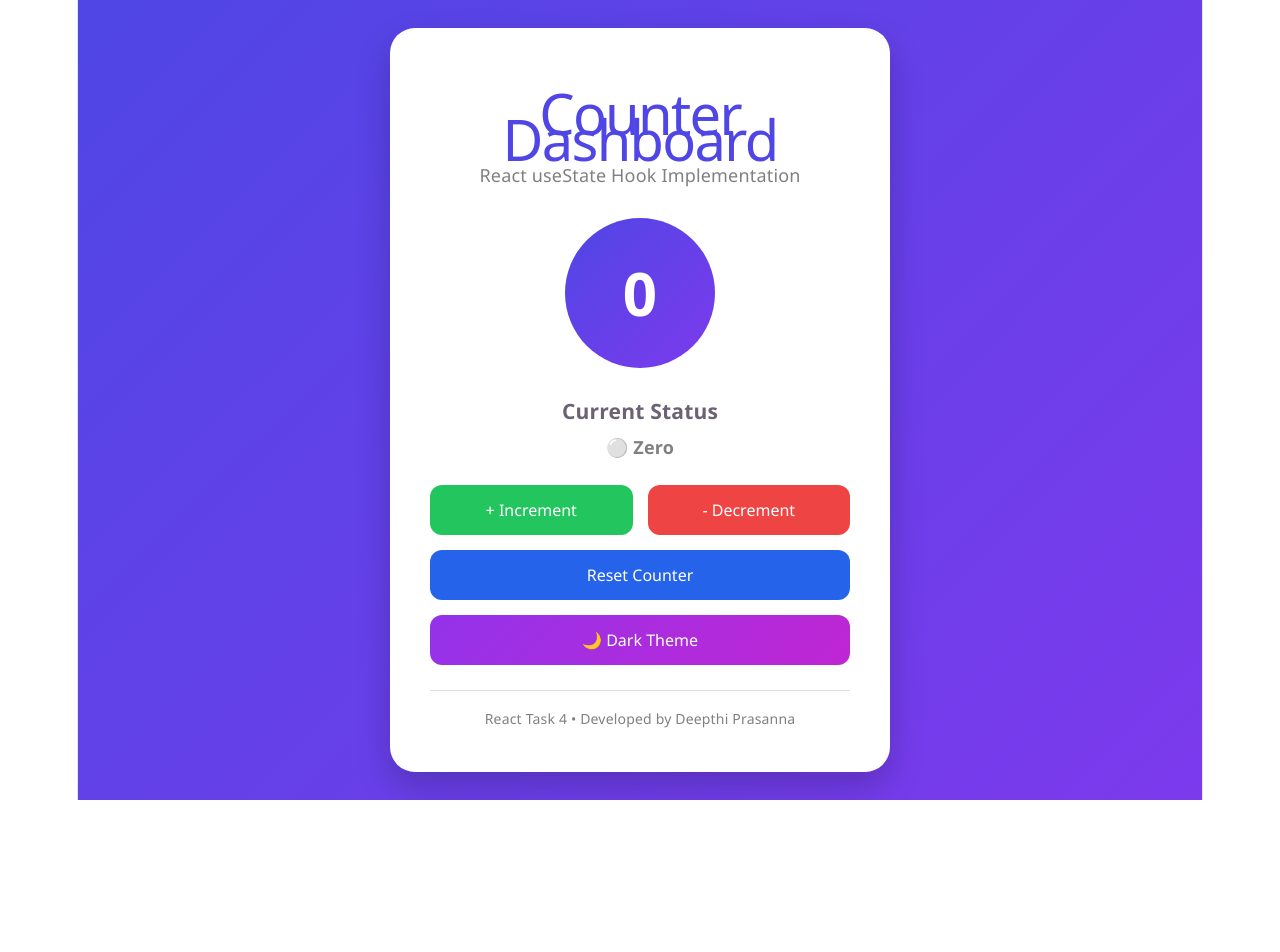
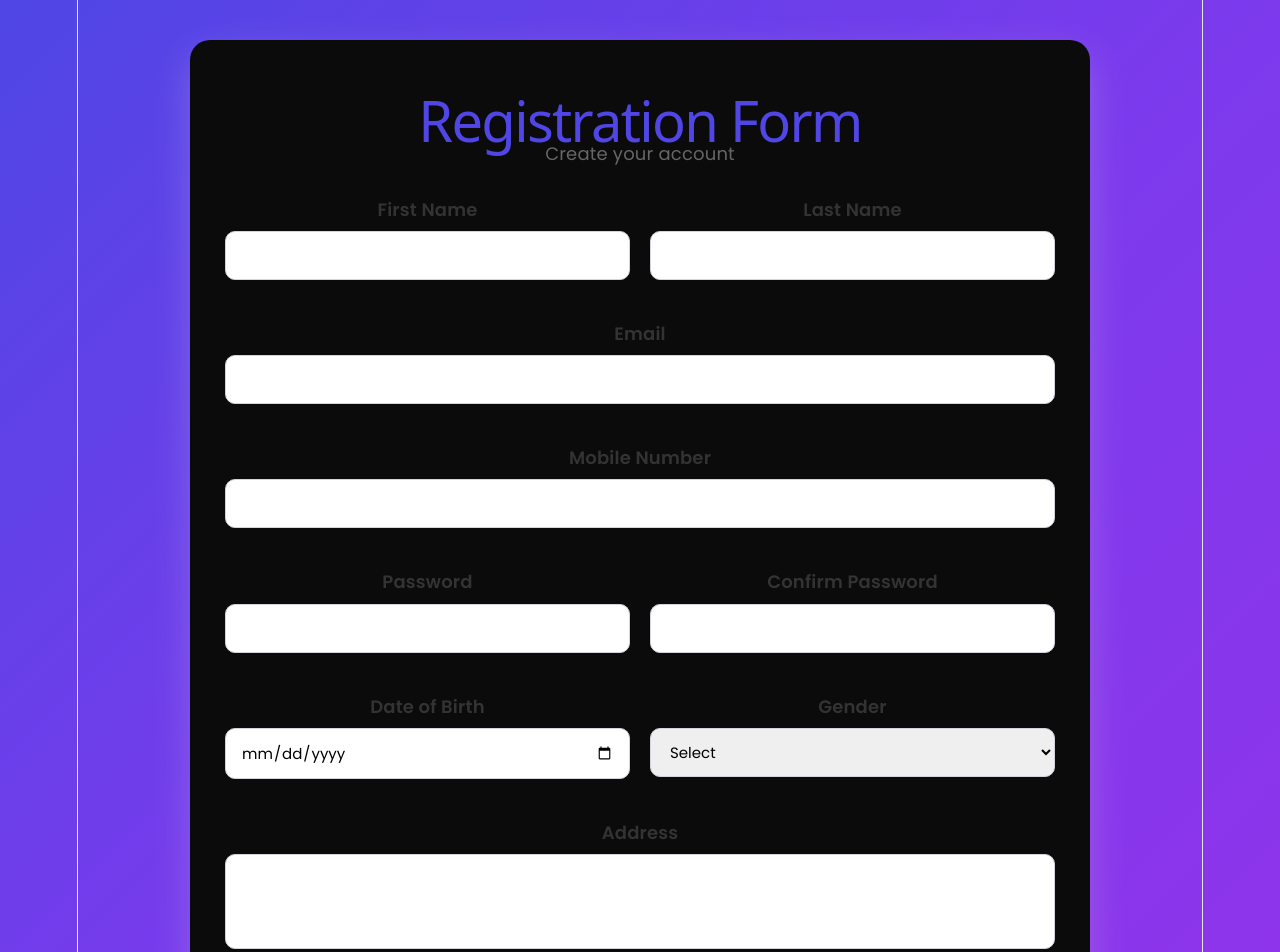
Before and after one commit to CDEEPTHIPRASANNA/reactjs, a React (Vite) app in the folder ReactTask/: page / in a window 1280 px wide. Shown: the top 952 px of the page. Before the commit the page ends 800 px from the top, so only its background shows below. Built offline with nearby package versions, Linux system fonts and the light colour scheme.

Commit message:
React Task 6

```diff
--- a/ReactTask/src/App.css
+++ b/ReactTask/src/App.css
@@ -336,7 +336,7 @@ body {
   color: #555;
 } */
 
-* {
+/* * {
   margin: 0;
   padding: 0;
   box-sizing: border-box;
@@ -515,4 +515,151 @@ footer {
   h1 {
     font-size: 32px;
   }
+} */
+
+/* Task 5: Registration Form using useState */
+
+/* Google Font */
+@import url("https://fonts.googleapis.com/css2?family=Poppins:wght@300;400;500;600;700&display=swap");
+
+*{
+  margin:0;
+  padding:0;
+  box-sizing:border-box;
+  font-family:"Poppins",sans-serif;
 }
+
+body{
+  background:linear-gradient(135deg,#4f46e5,#7c3aed,#9333ea);
+  min-height:100vh;
+}
+
+.container{
+  display:flex;
+  justify-content:center;
+  align-items:center;
+  padding:40px 20px;
+}
+
+.form-card{
+  width:100%;
+  max-width:900px;
+  background:#0b0b0b;
+  border-radius:20px;
+  padding:35px;
+  box-shadow:0 15px 40px rgba(243, 238, 238, 0.2);
+  animation:fadeIn .5s ease;
+}
+
+@keyframes fadeIn{
+  from{
+    opacity:0;
+    transform:translateY(20px);
+  }
+  to{
+    opacity:1;
+    transform:translateY(0);
+  }
+}
+
+.form-card h1{
+  text-align:center;
+  color:#4f46e5;
+  margin-bottom:8px;
+}
+
+.form-card p{
+  text-align:center;
+  color:#666;
+  margin-bottom:30px;
+}
+
+.row{
+  display:grid;
+  grid-template-columns:repeat(2,1fr);
+  gap:20px;
+}
+
+.input-group{
+  display:flex;
+  flex-direction:column;
+  margin-bottom:18px;
+}
+
+.input-group label{
+  margin-bottom:8px;
+  font-weight:600;
+  color:#333;
+}
+
+.input-group input,
+.input-group select,
+.input-group textarea{
+  width:100%;
+  padding:12px 15px;
+  border:1px solid #d1d5db;
+  border-radius:10px;
+  outline:none;
+  font-size:15px;
+  transition:.3s;
+}
+
+.input-group textarea{
+  resize:none;
+}
+
+.input-group input:focus,
+.input-group select:focus,
+.input-group textarea:focus{
+  border-color:#4f46e5;
+  box-shadow:0 0 8px rgba(79,70,229,.25);
+}
+
+.input-group span{
+  color:#dc2626;
+  font-size:13px;
+  margin-top:5px;
+  min-height:18px;
+}
+
+button{
+  width:100%;
+  padding:14px;
+  border:none;
+  border-radius:10px;
+  background:#4f46e5;
+  color:#fff;
+  font-size:17px;
+  font-weight:600;
+  cursor:pointer;
+  transition:.3s;
+}
+
+button:hover{
+  background:#4338ca;
+  transform:translateY(-2px);
+}
+
+.success-message{
+  background:#dcfce7;
+  color:#166534;
+  border:1px solid #22c55e;
+  padding:12px;
+  border-radius:10px;
+  margin-bottom:20px;
+  text-align:center;
+  font-weight:600;
+}
+
+@media(max-width:768px){
+
+  .form-card{
+    padding:25px;
+  }
+
+  .row{
+    grid-template-columns:1fr;
+    gap:0;
+  }
+
+}
--- a/ReactTask/src/App.jsx
+++ b/ReactTask/src/App.jsx
@@ -175,76 +175,351 @@
 // export default App;
 
 
+// import React, { useState } from "react";
+// import "./App.css";
+
+// function App() {
+//   const [count, setCount] = useState(0);
+//   const [darkMode, setDarkMode] = useState(false);
+
+//   const increment = () => {
+//     console.log("Increment Button Clicked");
+//     setCount(count + 1);
+//   };
+
+//   const decrement = () => {
+//     console.log("Decrement Button Clicked");
+//     setCount(count - 1);
+//   };
+
+//   const reset = () => {
+//     console.log("Counter Reset");
+//     setCount(0);
+//   };
+
+//   const toggleTheme = () => {
+//     console.log("Theme Changed");
+//     setDarkMode(!darkMode);
+//   };
+
+//   return (
+//     <div className={darkMode ? "app dark" : "app"}>
+//       <div className="card">
+//         <h1>Counter Dashboard</h1>
+//         <p>React useState Hook Implementation</p>
+
+//         <div className="counter-circle">
+//           {count}
+//         </div>
+
+//         <div className="status-box">
+//           <h3>Current Status</h3>
+
+//           {count > 0 ? (
+//             <p className="positive">🟢 Positive</p>
+//           ) : count < 0 ? (
+//             <p className="negative">🔴 Negative</p>
+//           ) : (
+//             <p className="zero">⚪ Zero</p>
+//           )}
+//         </div>
+
+//         <div className="button-row">
+//           <button className="increment" onClick={increment}>
+//             + Increment
+//           </button>
+
+//           <button className="decrement" onClick={decrement}>
+//             - Decrement
+//           </button>
+//         </div>
+
+//         <button className="reset" onClick={reset}>
+//           Reset Counter
+//         </button>
+
+//         <button className="theme-btn" onClick={toggleTheme}>
+//           {darkMode ? "☀️ Light Theme" : "🌙 Dark Theme"}
+//         </button>
+
+//         <footer>
+//           React Task 4 • Developed by Deepthi Prasanna
+//         </footer>
+//       </div>
+//     </div>
+//   );
+// }
+
+// export default App;
+
+/* Task 5: Registration Form using useState */
+
 import React, { useState } from "react";
 import "./App.css";
 
 function App() {
-  const [count, setCount] = useState(0);
-  const [darkMode, setDarkMode] = useState(false);
+  const [formData, setFormData] = useState({
+    firstName: "",
+    lastName: "",
+    email: "",
+    mobile: "",
+    password: "",
+    confirmPassword: "",
+    dob: "",
+    gender: "",
+    address: "",
+    city: "",
+  });
 
-  const increment = () => {
-    console.log("Increment Button Clicked");
-    setCount(count + 1);
+  const [errors, setErrors] = useState({});
+  const [successMessage, setSuccessMessage] = useState("");
+
+  const handleChange = (event) => {
+    const { name, value } = event.target;
+
+    setFormData({
+      ...formData,
+      [name]: value,
+    });
   };
 
-  const decrement = () => {
-    console.log("Decrement Button Clicked");
-    setCount(count - 1);
+  const validateForm = () => {
+    let newErrors = {};
+
+    // First Name
+    if (formData.firstName.trim() === "") {
+      newErrors.firstName = "First Name is required";
+    } else if (formData.firstName.length < 3) {
+      newErrors.firstName = "Minimum 3 characters required";
+    }
+
+    // Last Name
+    if (formData.lastName.trim() === "") {
+      newErrors.lastName = "Last Name is required";
+    }
+
+    // Email
+    if (formData.email.trim() === "") {
+      newErrors.email = "Email is required";
+    } else if (
+      !/^[A-Z0-9._%+-]+@[A-Z0-9.-]+\.[A-Z]{2,}$/i.test(formData.email)
+    ) {
+      newErrors.email = "Enter a valid email";
+    }
+
+    // Mobile
+    if (formData.mobile.trim() === "") {
+      newErrors.mobile = "Mobile Number is required";
+    } else if (!/^[0-9]{10}$/.test(formData.mobile)) {
+      newErrors.mobile = "Enter a valid 10-digit mobile number";
+    }
+
+    // Password
+    if (formData.password === "") {
+      newErrors.password = "Password is required";
+    } else if (formData.password.length < 8) {
+      newErrors.password = "Minimum 8 characters required";
+    }
+
+    // Confirm Password
+    if (formData.confirmPassword === "") {
+      newErrors.confirmPassword = "Confirm Password is required";
+    } else if (formData.password !== formData.confirmPassword) {
+      newErrors.confirmPassword = "Passwords do not match";
+    }
+
+    // Date of Birth
+    if (formData.dob === "") {
+      newErrors.dob = "Date of Birth is required";
+    }
+
+    // Gender
+    if (formData.gender === "") {
+      newErrors.gender = "Please select Gender";
+    }
+
+    // Address
+    if (formData.address.trim() === "") {
+      newErrors.address = "Address is required";
+    }
+
+    // City
+    if (formData.city.trim() === "") {
+      newErrors.city = "City is required";
+    }
+
+    setErrors(newErrors);
+
+    return Object.keys(newErrors).length === 0;
   };
 
-  const reset = () => {
-    console.log("Counter Reset");
-    setCount(0);
-  };
+  const handleSubmit = (event) => {
+    event.preventDefault();
 
-  const toggleTheme = () => {
-    console.log("Theme Changed");
-    setDarkMode(!darkMode);
+    if (validateForm()) {
+      console.log("Registration Successful");
+      console.log(formData);
+
+      setSuccessMessage("Registration Successful!");
+
+      setFormData({
+        firstName: "",
+        lastName: "",
+        email: "",
+        mobile: "",
+        password: "",
+        confirmPassword: "",
+        dob: "",
+        gender: "",
+        address: "",
+        city: "",
+      });
+
+      setErrors({});
+    } else {
+      setSuccessMessage("");
+    }
   };
 
   return (
-    <div className={darkMode ? "app dark" : "app"}>
-      <div className="card">
-        <h1>Counter Dashboard</h1>
-        <p>React useState Hook Implementation</p>
+    <div className="container">
+      <div className="form-card">
+        <h1>Registration Form</h1>
+        <p>Create your account</p>
 
-        <div className="counter-circle">
-          {count}
-        </div>
+        {successMessage && (
+          <div className="success-message">
+            {successMessage}
+          </div>
+        )}
 
-        <div className="status-box">
-          <h3>Current Status</h3>
+        <form onSubmit={handleSubmit}>
 
-          {count > 0 ? (
-            <p className="positive">🟢 Positive</p>
-          ) : count < 0 ? (
-            <p className="negative">🔴 Negative</p>
-          ) : (
-            <p className="zero">⚪ Zero</p>
-          )}
-        </div>
+          <div className="row">
+            <div className="input-group">
+              <label>First Name</label>
+              <input
+                type="text"
+                name="firstName"
+                value={formData.firstName}
+                onChange={handleChange}
+              />
+              <span>{errors.firstName}</span>
+            </div>
 
-        <div className="button-row">
-          <button className="increment" onClick={increment}>
-            + Increment
+            <div className="input-group">
+              <label>Last Name</label>
+              <input
+                type="text"
+                name="lastName"
+                value={formData.lastName}
+                onChange={handleChange}
+              />
+              <span>{errors.lastName}</span>
+            </div>
+          </div>
+
+          <div className="input-group">
+            <label>Email</label>
+            <input
+              type="email"
+              name="email"
+              value={formData.email}
+              onChange={handleChange}
+            />
+            <span>{errors.email}</span>
+          </div>
+
+          <div className="input-group">
+            <label>Mobile Number</label>
+            <input
+              type="text"
+              name="mobile"
+              value={formData.mobile}
+              onChange={handleChange}
+            />
+            <span>{errors.mobile}</span>
+          </div>
+
+          <div className="row">
+            <div className="input-group">
+              <label>Password</label>
+              <input
+                type="password"
+                name="password"
+                value={formData.password}
+                onChange={handleChange}
+              />
+              <span>{errors.password}</span>
+            </div>
+
+            <div className="input-group">
+              <label>Confirm Password</label>
+              <input
+                type="password"
+                name="confirmPassword"
+                value={formData.confirmPassword}
+                onChange={handleChange}
+              />
+              <span>{errors.confirmPassword}</span>
+            </div>
+          </div>
+
+          <div className="row">
+            <div className="input-group">
+              <label>Date of Birth</label>
+              <input
+                type="date"
+                name="dob"
+                value={formData.dob}
+                onChange={handleChange}
+              />
+              <span>{errors.dob}</span>
+            </div>
+
+            <div className="input-group">
+              <label>Gender</label>
+              <select
+                name="gender"
+                value={formData.gender}
+                onChange={handleChange}
+              >
+                <option value="">Select</option>
+                <option>Female</option>
+                <option>Male</option>
+                <option>Other</option>
+              </select>
+              <span>{errors.gender}</span>
+            </div>
+          </div>
+
+          <div className="input-group">
+            <label>Address</label>
+            <textarea
+              rows="3"
+              name="address"
+              value={formData.address}
+              onChange={handleChange}
+            ></textarea>
+            <span>{errors.address}</span>
+          </div>
+
+          <div className="input-group">
+            <label>City</label>
+            <input
+              type="text"
+              name="city"
+              value={formData.city}
+              onChange={handleChange}
+            />
+            <span>{errors.city}</span>
+          </div>
+
+          <button type="submit">
+            Register
           </button>
 
-          <button className="decrement" onClick={decrement}>
-            - Decrement
-          </button>
-        </div>
-
-        <button className="reset" onClick={reset}>
-          Reset Counter
-        </button>
-
-        <button className="theme-btn" onClick={toggleTheme}>
-          {darkMode ? "☀️ Light Theme" : "🌙 Dark Theme"}
-        </button>
-
-        <footer>
-          React Task 4 • Developed by Deepthi Prasanna
-        </footer>
+        </form>
       </div>
     </div>
   );
```
